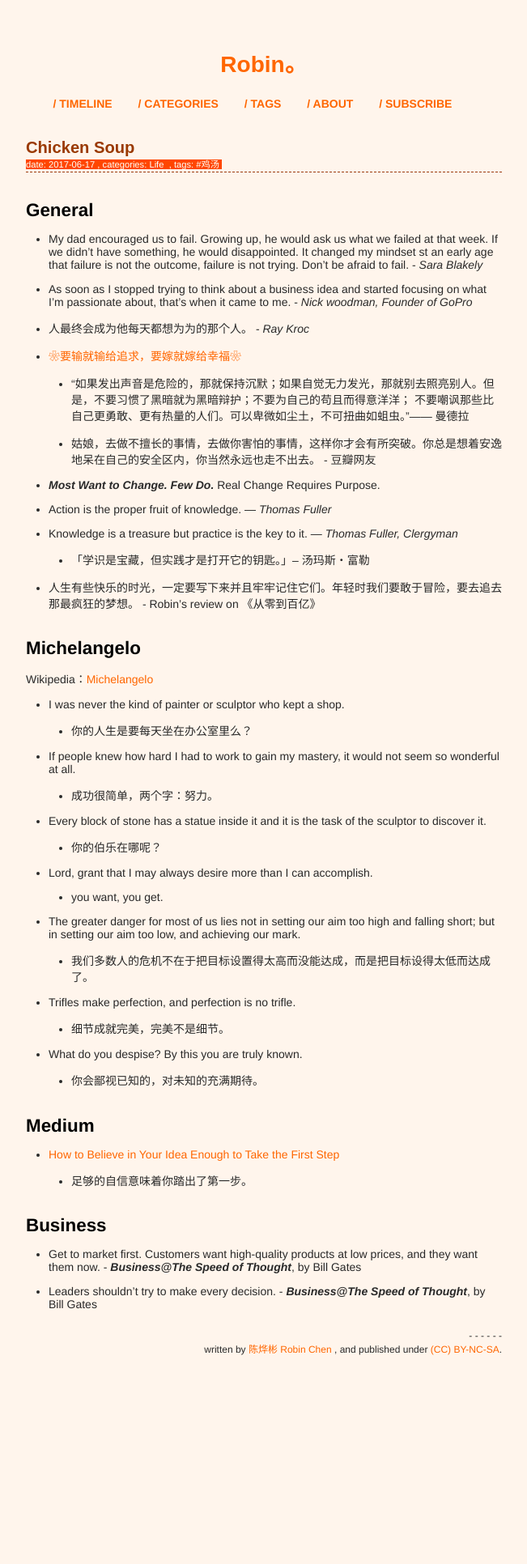
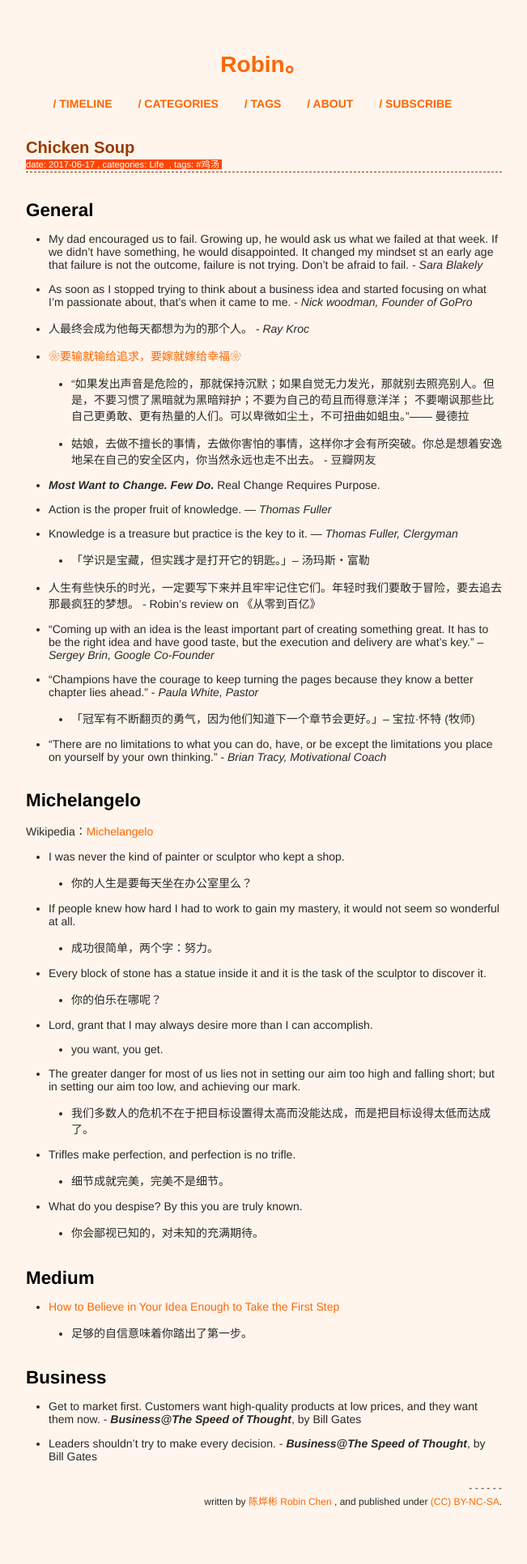
Before and after one commit to xianyuxmu/xianyuxmu.github.io, a Jekyll site: the page built from _posts/2017-06-17-chicken-soup.md, in a window 1280 px wide. Shown: the whole page at 81% size, without its empty margins (314-965 px from the left). Built offline with Jekyll 4.4.1, drawn with Linux system fonts in a browser that asks for light colours; comment, search, counter and statistics services are not loaded; before the commit the page ends 1744 px from its top, so only the background shows below that.

Commit message:
Chicken Soup of last day of first half year

```diff
--- a/_posts/2017-06-17-chicken-soup.md
+++ b/_posts/2017-06-17-chicken-soup.md
@@ -22,6 +22,10 @@ tags:
 - Knowledge is a treasure but practice is the key to it.  — *Thomas Fuller, Clergyman*
 	- 「学识是宝藏，但实践才是打开它的钥匙。」– 汤玛斯‧富勒
 - 人生有些快乐的时光，一定要写下来并且牢牢记住它们。年轻时我们要敢于冒险，要去追去那最疯狂的梦想。 - Robin's review on 《从零到百亿》
+- “Coming up with an idea is the least important part of creating something great. It has to be the right idea and have good taste, but the execution and delivery are what’s key.” – *Sergey Brin, Google Co-Founder*
+- “Champions have the courage to keep turning the pages because they know a better chapter lies ahead.” - *Paula White, Pastor*
+	- 「冠军有不断翻页的勇气，因为他们知道下一个章节会更好。」– 宝拉·怀特 (牧师)
+- “There are no limitations to what you can do, have, or be except the limitations you place on yourself by your own thinking.” - *Brian Tracy, Motivational Coach*
 
 ## Michelangelo
 
```
